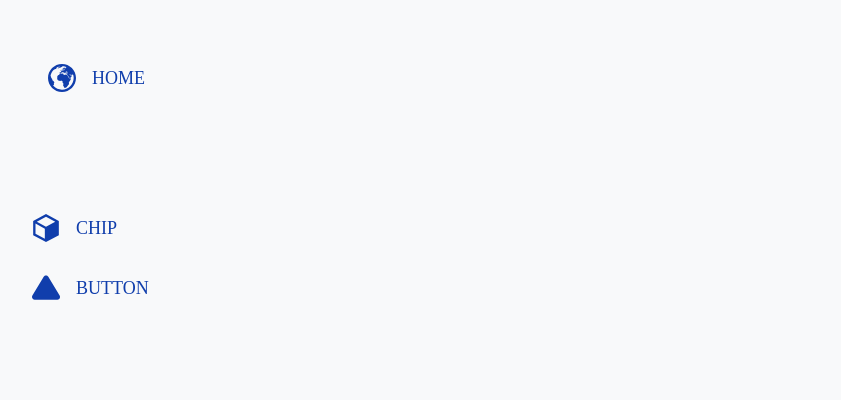
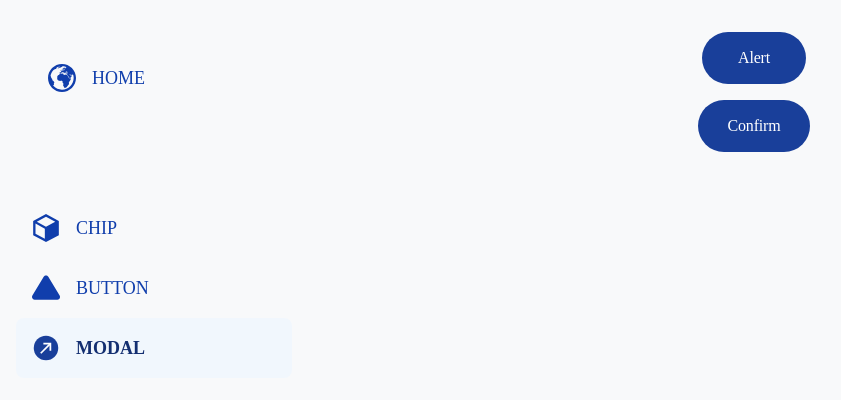
Before and after one commit to Jump2FE/my_metamong_component_playground, a React (Create React App) app: page /modal in a window 1280 px wide. Before the commit this address had no page. Shown: the top 400 px of the page, without its empty margins (16-857 px from the left). Built offline with nearby package versions, Linux system fonts and the light colour scheme.

Commit message:
[FEAT] 모달 적용

```diff
--- a/src/App.tsx
+++ b/src/App.tsx
@@ -2,6 +2,7 @@ import AppLayout from 'components/AppLayout/AppLayout';
 import './App.css';
 import AppRoutes from 'routes';
 import Sidebar from 'components/Sidebar/Sidebar';
+import ModalList from 'components/Modal/ModalList/ModalList';
 
 function App() {
   return (
@@ -14,6 +15,7 @@ function App() {
           <AppRoutes />
         </AppLayout.Main>
       </AppLayout>
+      <ModalList />
     </div>
   );
 }
--- /dev/null
+++ b/src/components/Chapter4/Chapter4.controller.ts
@@ -0,0 +1,30 @@
+import { MouseEvent } from 'react';
+import { IAlert, IConfirm } from 'service/modal/modal.interface';
+import useModalService from 'service/modal/modal.service';
+
+export default function Chapter4Controller() {
+  const modalService = useModalService();
+
+  const handleOpenAlert = (event: MouseEvent<HTMLButtonElement>) => {
+    event.preventDefault();
+    modalService.open<IAlert>({
+      type: 'ALERT',
+      text: '알림창입니다.',
+    });
+  };
+
+  const handleOpenConfirm = (event: MouseEvent<HTMLButtonElement>) => {
+    event.preventDefault();
+    modalService.open<IConfirm>({
+      type: 'CONFIRM',
+      text: '확인창입니다.',
+      handleOk: () => {
+        console.log('확인');
+      },
+    });
+  };
+  return {
+    handleOpenAlert,
+    handleOpenConfirm,
+  };
+}
--- /dev/null
+++ b/src/components/Chapter4/Chapter4.style.ts
@@ -0,0 +1,8 @@
+import styled from 'styled-components';
+import { flex } from 'styles/mixin.style';
+
+export const Chapter4Wrapper = styled.div`
+  ${flex()}
+  flex-direction: column;
+  gap: 1rem;
+`;
--- /dev/null
+++ b/src/components/Chapter4/Chapter4.tsx
@@ -0,0 +1,24 @@
+import BaseButton from 'components/BaseButton/BaseButton';
+import * as S from './Chapter4.style';
+import useChapter2Controller from './Chapter4.controller';
+
+export default function Chapter4() {
+  const chapter2Controller = useChapter2Controller();
+
+  return (
+    <S.Chapter4Wrapper>
+      <BaseButton
+        className="primary"
+        onClick={chapter2Controller.handleOpenAlert}
+      >
+        Alert
+      </BaseButton>
+      <BaseButton
+        className="primary"
+        onClick={chapter2Controller.handleOpenConfirm}
+      >
+        Confirm
+      </BaseButton>
+    </S.Chapter4Wrapper>
+  );
+}
--- a/src/components/Sidebar/Sidebar.tsx
+++ b/src/components/Sidebar/Sidebar.tsx
@@ -23,6 +23,12 @@ export default function Sidebar() {
             <span>BUTTON</span>
           </S.MenuLink>
         </S.MenuItem>
+        <S.MenuItem>
+          <S.MenuLink to="/modal">
+            <Icon name="more" />
+            <span>MODAL</span>
+          </S.MenuLink>
+        </S.MenuItem>
       </S.MenuWrapper>
     </S.SideBarWrapper>
   );
--- a/src/index.tsx
+++ b/src/index.tsx
@@ -1,6 +1,7 @@
 import React from 'react';
 import ReactDOM from 'react-dom/client';
 import App from './App';
+import { RecoilRoot } from 'recoil';
 import reportWebVitals from './reportWebVitals';
 import { BrowserRouter } from 'react-router-dom';
 import GlobalStyle from 'styles/global';
@@ -12,8 +13,10 @@ const root = ReactDOM.createRoot(
 root.render(
   <React.StrictMode>
     <BrowserRouter>
-      <GlobalStyle />
-      <App />
+      <RecoilRoot>
+        <GlobalStyle />
+        <App />
+      </RecoilRoot>
     </BrowserRouter>
   </React.StrictMode>,
 );
--- /dev/null
+++ b/src/pages/modal.tsx
@@ -0,0 +1,5 @@
+import Chapter4 from 'components/Chapter4/Chapter4';
+
+export default function modal() {
+  return <Chapter4 />;
+}
--- a/src/routes/index.tsx
+++ b/src/routes/index.tsx
@@ -1,12 +1,14 @@
 import { Route, Routes } from 'react-router-dom';
 import Chip from '../pages/chip';
 import Button from '../pages/button';
+import Modal from '../pages/modal';
 
 export default function AppRoutes() {
   return (
     <Routes>
       <Route path="/chip" element={<Chip />} />
       <Route path="/button" element={<Button />} />
+      <Route path="/modal" element={<Modal />} />
     </Routes>
   );
 }
```
